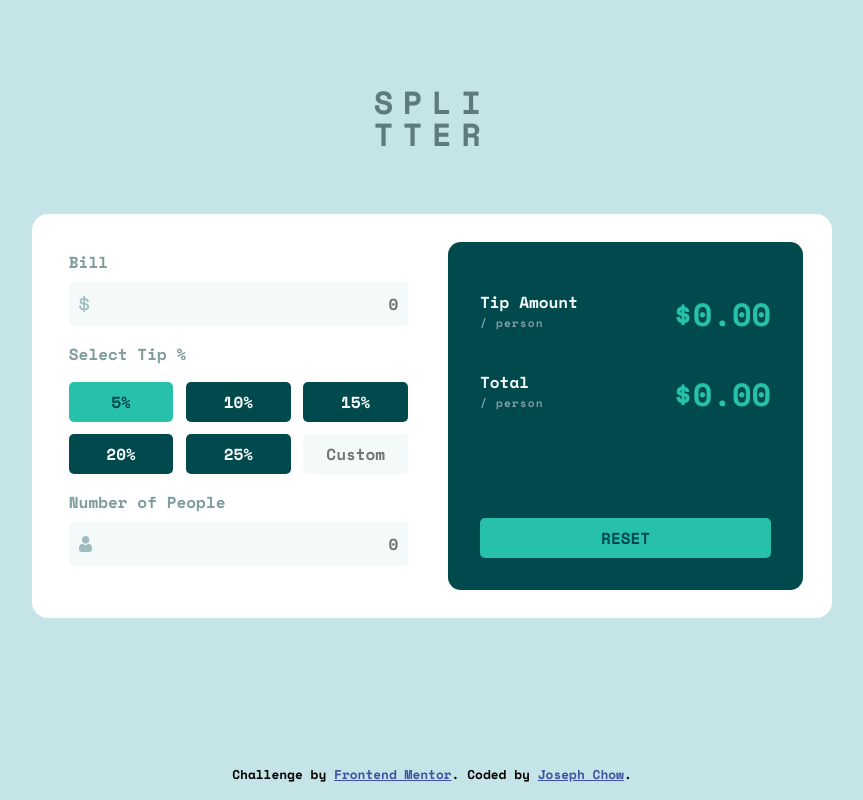
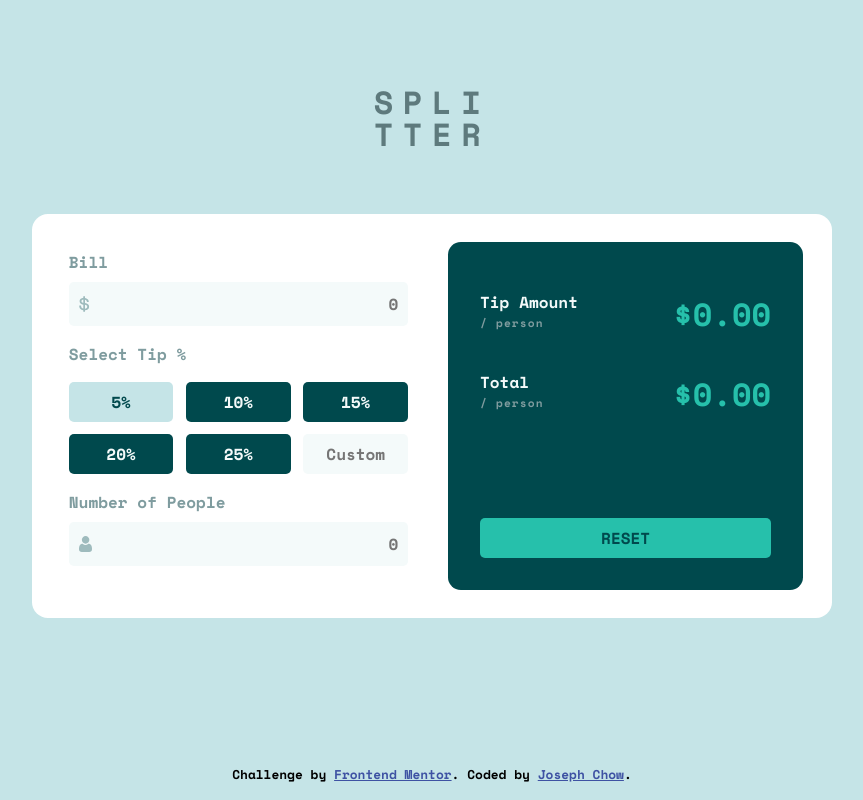
Before and after one commit to chowjiaming/tip-calculator-app, a React (Create React App) app: page / in a window 1280 px wide. In both pictures the pointer is over the element "5%". Shown: the whole page, without its empty margins (208-1071 px from the left). Built offline with nearby package versions, Linux system fonts and the light colour scheme.

Commit message:
added hover effects over input buttons

```diff
--- a/src/components/Card/InputCard/InputCard.css
+++ b/src/components/Card/InputCard/InputCard.css
@@ -50,6 +50,11 @@ input:focus {
   background-color: hsl(183, 100%, 15%);
 }
 
+.tip-percentage-box:hover {
+  color: hsl(183, 100%, 15%);
+  background-color: hsl(185, 41%, 84%);
+}
+
 .active {
   background-color: hsl(172, 67%, 45%);
   color: hsl(183, 100%, 15%);
--- a/src/components/Card/ResetButton/ResetButton.css
+++ b/src/components/Card/ResetButton/ResetButton.css
@@ -8,3 +8,8 @@
   color: hsl(183, 100%, 15%);
   background-color: hsl(172, 67%, 45%);
 }
+
+.reset-button:hover {
+  color: hsl(183, 100%, 15%);
+  background-color: hsl(185, 41%, 84%);
+}
```
